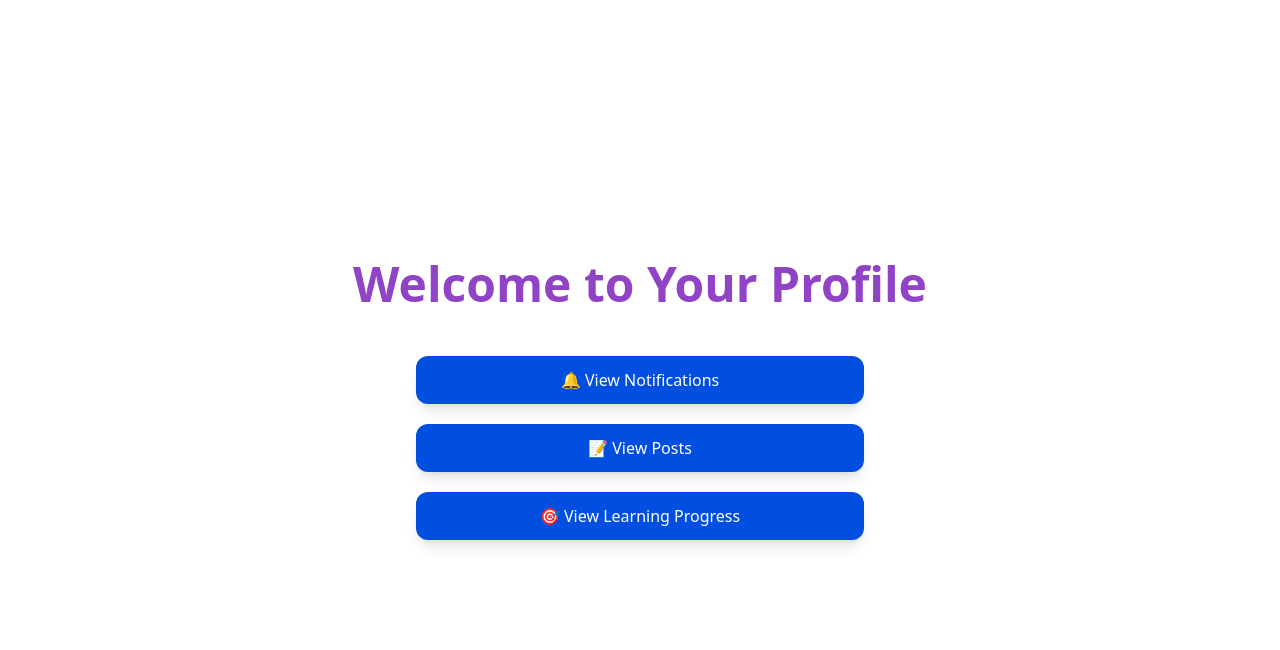
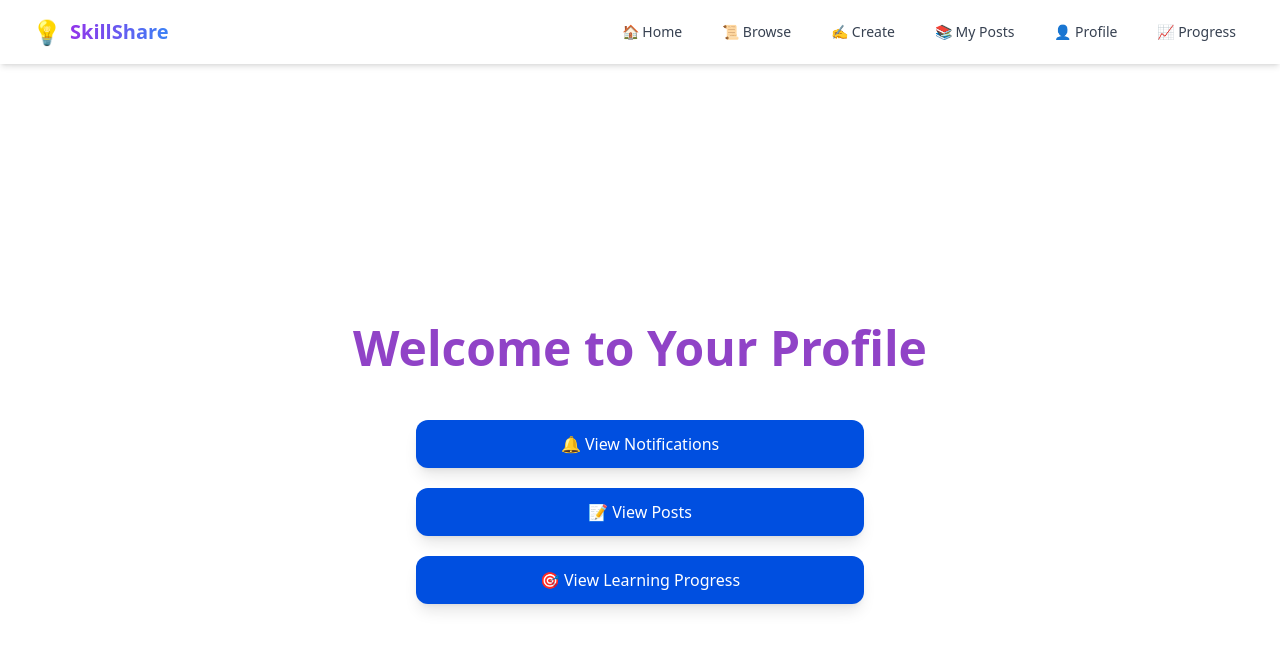
Before and after one commit to RuchiraDasanayake/skillshare-webapp, a React (Vite) app in the folder skillshare-frontend/: page /profile/1 in a window 1280 px wide. Shown: the top 650 px of the page. Built offline with nearby package versions, Linux system fonts and the light colour scheme; no server answers.

Commit message:
Added the navbar functionality

```diff
--- a/skillshare-frontend/package.json
+++ b/skillshare-frontend/package.json
@@ -12,14 +12,17 @@
   "dependencies": {
     "@emotion/react": "^11.14.0",
     "@emotion/styled": "^11.14.0",
+    "@mui/icons-material": "^5.11.16",
     "@mui/material": "^5.17.1",
     "@mui/system": "^5.17.1",
     "@mui/x-date-pickers": "^7.28.3",
     "@stomp/stompjs": "^7.1.1",
     "@tailwindcss/vite": "^4.1.4",
     "date-fns": "^4.1.0",
+    "framer-motion": "^12.10.5",
     "react": "^19.0.0",
     "react-dom": "^19.0.0",
+    "react-redux": "^9.2.0",
     "react-router-dom": "^7.5.0",
     "sockjs-client": "^1.6.1"
   },
@@ -28,6 +31,7 @@
     "@types/express": "^5.0.1",
     "@types/react": "^19.0.10",
     "@types/react-dom": "^19.0.4",
+    "@types/react-redux": "^7.1.34",
     "@types/sockjs-client": "^1.5.4",
     "@vitejs/plugin-react": "^4.3.4",
     "assert": "^2.1.0",
--- /dev/null
+++ b/skillshare-frontend/src/components/Navigation/NavBar.tsx
@@ -0,0 +1,52 @@
+import React from "react";
+import { Link, useLocation } from "react-router-dom";
+import { motion } from "framer-motion";
+
+const Navbar: React.FC = () => {
+  const location = useLocation();
+
+  const navItems = [
+    { path: "/", icon: "🏠", text: "Home" },
+    { path: "/all-posts", icon: "📜", text: "Browse" },
+    { path: "/create", icon: "✍️", text: "Create" },
+    { path: "/my-posts", icon: "📚", text: "My Posts" },
+    { path: "/profile", icon: "👤", text: "Profile" },
+    { path: "/profile/1/progress", icon: "📈", text: "Progress" }
+  ];
+
+  return (
+    <nav className="bg-white shadow-md sticky top-0 z-20">
+      <div className="max-w-7xl mx-auto px-4 sm:px-6 lg:px-8">
+        <div className="flex justify-between h-16">
+          {/* Logo */}
+          <div className="flex-shrink-0 flex items-center">
+            <Link to="/" className="flex items-center space-x-2">
+              <span className="text-2xl">💡</span>
+              <span className="font-bold text-xl bg-gradient-to-r from-purple-600 to-blue-500 bg-clip-text text-transparent">
+                SkillShare
+              </span>
+            </Link>
+          </div>
+          {/* Navigation Items */}
+          <div className="flex space-x-4 items-center">
+            {navItems.map((item) => (
+              <Link
+                key={item.path}
+                to={item.path}
+                className={`text-sm px-3 py-2 rounded-md font-medium ${
+                  location.pathname === item.path
+                    ? "bg-purple-600 text-white"
+                    : "text-gray-700 hover:bg-gray-200"
+                }`}
+              >
+                {item.icon} {item.text}
+              </Link>
+            ))}
+          </div>
+        </div>
+      </div>
+    </nav>
+  );
+};
+
+export default Navbar;
--- /dev/null
+++ b/skillshare-frontend/src/components/Navigation/Navigation.tsx
@@ -0,0 +1,82 @@
+import { useNavigate } from "react-router"
+import { navigationMenu } from "./NavigationMenu"
+import { Avatar, Button, Menu, MenuItem } from "@mui/material";
+
+import MoreHorizIcon from '@mui/icons-material/MoreHoriz';
+import React from "react";
+import { useSelector } from "react-redux";
+
+
+const Navigation = () => {
+    const [anchorEl, setAnchorEl] = React.useState<null | HTMLElement>(null);
+    //const {auth : any} = useSelector(store => store)
+    const open = Boolean(anchorEl);
+    const handleClick = (event: React.MouseEvent<HTMLButtonElement>) => {
+        setAnchorEl(event.currentTarget);
+    };
+    const handleClose = () => {
+        setAnchorEl(null);
+    };
+    const navigate = useNavigate();
+    const handleLogout = () => {
+        console.log("Logout")
+        handleClose()
+    }
+    return (
+        <div className="h-screen fixed top-0 left-0 ml-[25px] w-[250px]">
+            <div>
+                <div className="py-5">
+                    <svg xmlns="http://www.w3.org/2000/svg" width="30" height="30" viewBox="0 0 24 24" fill="none" className="css-pgi4ag"><path fill-rule="evenodd" clip-rule="evenodd" fill="#0073E6" d="M24 5.601V1.592a.344.344 0 0 0-.514-.298l-2.64 1.508a.688.688 0 0 0-.346.597v4.009c0 .264.285.43.514.298l2.64-1.508A.688.688 0 0 0 24 5.6ZM.515 1.295l7.643 4.383a.688.688 0 0 0 .684 0l7.643-4.383a.344.344 0 0 1 .515.298v12.03c0 .235-.12.453-.319.58l-4.65 2.953 3.11 1.832c.22.13.495.127.713-.009l4.61-2.878a.344.344 0 0 0 .161-.292v-4.085c0-.254.14-.486.362-.606l2.507-1.346a.344.344 0 0 1 .506.303v7.531c0 .244-.13.47-.34.593l-7.834 4.592a.688.688 0 0 1-.71-.009l-5.953-3.681A.344.344 0 0 1 9 18.808v-3.624c0-.115.057-.222.153-.286l4.04-2.694a.688.688 0 0 0 .307-.572v-4.39a.137.137 0 0 0-.208-.117l-4.44 2.664a.688.688 0 0 1-.705.002L3.645 7.123a.138.138 0 0 0-.208.118v7.933a.344.344 0 0 1-.52.295L.5 14.019C.19 13.833 0 13.497 0 13.135V1.593c0-.264.286-.43.515-.298Z"></path></svg>
+                </div>
+                <div className="space-y-5">
+                    {navigationMenu.map((item) => <div className="cursor-pointer flex
+                        space-x-3 items-center" onClick={() => item.title === "Profile" ? navigate(`/profile/${5}`) : navigate(item.path)}>
+                        {item.icon}
+                        <p className="text-x1">{item.title}</p>
+                    </div>
+                    )}
+
+                </div>
+                <div className="py-10">
+                    <Button sx={{ width: "100%", borderRadius: "29px", py: "15px", bgcolor: "#1e88e5" }} variant="contained">
+                        Tweet
+                    </Button>
+                </div>
+            </div>
+            <div className="flex-item-center justify-between">
+                <div className="flex items-center space-x-3">
+                    <Avatar alt="username" src="https://secure.gravatar.com/avatar/3fbe84b93407a82e024390352db2544b?d=https%3A%2F%2Favatar-management--avatars.us-west-2.prod.public.atl-paas.net%2Finitials%2FMP-5.png" />
+                </div>
+                <div>
+                    <span>Minsandha</span>
+                    <span className="opacity-70">@mina</span>
+                </div>
+
+                <Button
+                    id="basic-button"
+                    aria-controls={open ? 'basic-menu' : undefined}
+                    aria-haspopup="true"
+                    aria-expanded={open ? 'true' : undefined}
+                    onClick={handleClick}
+                >
+                    <MoreHorizIcon />
+                </Button>
+                <Menu
+                    id="basic-menu"
+                    anchorEl={anchorEl}
+                    open={open}
+                    onClose={handleClose}
+                    MenuListProps={{
+                        'aria-labelledby': 'basic-button',
+                    }}
+                >
+                    <MenuItem onClick={handleLogout}>Logout</MenuItem>
+
+                </Menu>
+            </div>
+
+        </div>
+    )
+}
+
+export default Navigation
--- /dev/null
+++ b/skillshare-frontend/src/components/Navigation/NavigationMenu.tsx
@@ -0,0 +1,59 @@
+import HomeIcon from "@mui/icons-material/Home"
+import ExploreIcon from "@mui/icons-material/Explore"
+import NotificaionIcon from "@mui/icons-material/Notifications"
+import MessageIcon from "@mui/icons-material/Message"
+import ListAltIcon from '@mui/icons-material/ListAlt';
+import GroupIcon from '@mui/icons-material/Group';
+import VerifiedIcon from '@mui/icons-material/Verified';
+import AccountCircleIcon from '@mui/icons-material/AccountCircle';
+import PendingIcon from '@mui/icons-material/Pending';
+
+
+export const navigationMenu = [
+    {
+        title: "Home",
+        icon: <HomeIcon />,
+        path: "/home"
+    },
+    {
+        title: "More",
+        icon: <PendingIcon />,
+        path: "/more"
+    },
+    {
+        title: "Explore",
+        icon: <ExploreIcon />,
+        path: "/explore"
+    },
+    {
+        title: "Notifications",
+        icon: <NotificaionIcon />,
+        path: "/notification"
+    },
+    {
+        title: "Messages",
+        icon: <MessageIcon />,
+        path: "/messages"
+    },
+    {
+        title: "Lists",
+        icon: <ListAltIcon />,
+        path: "/list"
+    },
+    {
+        title: "Commiunities",
+        icon: <GroupIcon />,
+        path: "/communities"
+    },
+    {
+        title: "Verified",
+        icon: <VerifiedIcon />,
+        path: "/verified"
+    },
+    {
+        title: "Profile",
+        icon: <AccountCircleIcon />,
+        path: "/profile"
+    }
+
+]
--- a/skillshare-frontend/src/main.tsx
+++ b/skillshare-frontend/src/main.tsx
@@ -8,6 +8,7 @@ import NotificationsPage from './pages/NotificationsPage';
 import LearningProgressPage from './pages/LearningProgressPage';
 import { UserProvider } from './context/UserContext';
 import { NotificationProvider } from './context/NotificationContext';
+import Navbar from './components/Navigation/NavBar'; // ✅ ADDED
 
 ReactDOM.createRoot(document.getElementById('root')!).render(
   <React.StrictMode>
@@ -15,6 +16,7 @@ ReactDOM.createRoot(document.getElementById('root')!).render(
       <UserProvider>
         <NotificationProvider>
           <div className="min-h-screen bg-white text-gray-800 font-sans">
+            <Navbar /> {/* ✅ ADDED */}
             <Routes>
               <Route path="/" element={<Navigate to="/profile/1" replace />} />
               <Route path="/profile/:userId" element={<ProfilePage />} />
```
Also changed, not shown: 2 other files (tests, documents, lock files or other folders).
